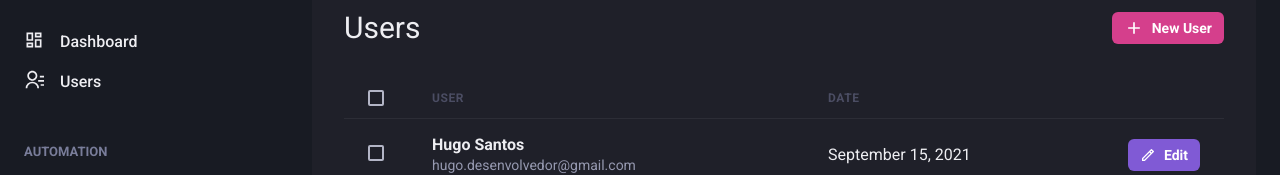
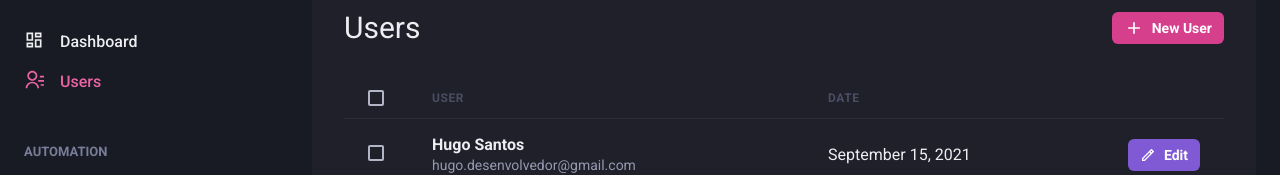
Before and after one commit to hugo-desenvolvedor/dashgo-reactjs, a Next.js app: page /users in a window 1280 px wide. Shown: the part 142-317 px from the top of the page. Built offline with nearby package versions, Linux system fonts and the light colour scheme.

Commit message:
feat: create active link component

```diff
--- /dev/null
+++ b/src/components/ActiveLink.tsx
@@ -0,0 +1,30 @@
+import Link, { LinkProps } from "next/link";
+import { useRouter } from "next/router";
+import { cloneElement, ReactElement } from "react";
+
+interface ActiveLinkProps extends LinkProps {
+    children: ReactElement;
+    shouldMatchExactlyHref?: boolean
+}
+
+export function ActiveLink({ children, shouldMatchExactlyHref = false, ...rest }: ActiveLinkProps) {
+    const { asPath } = useRouter()
+
+    let isActive = false;
+
+    if (shouldMatchExactlyHref && (asPath === rest.href || asPath === rest.as)) {
+        isActive = true
+    }
+
+    if (!shouldMatchExactlyHref && (asPath.startsWith(String(rest.href)) || asPath.startsWith(String(rest.as)))) {
+        isActive = true
+    }
+
+    return (
+        <Link {...rest}>
+            {cloneElement(children, {
+                color: isActive ? 'pink.400' : 'gayr.500'
+            })}
+        </Link>
+    )
+}
--- a/src/components/Sidebar/NavLink.tsx
+++ b/src/components/Sidebar/NavLink.tsx
@@ -1,5 +1,6 @@
-import { Link, Text, Icon, LinkProps, Link as ChakraLink } from '@chakra-ui/react'
+import { Text, Icon, LinkProps, Link as ChakraLink } from '@chakra-ui/react'
 import { ElementType } from 'react'
+import { ActiveLink } from '../ActiveLink'
 
 interface NavLinksProps extends LinkProps {
     icon: ElementType;
@@ -9,11 +10,11 @@ interface NavLinksProps extends LinkProps {
 
 export function NavLink({ icon, children, href, ...rest }: NavLinksProps) {
     return (
-        <Link href={href} passHref>
+        <ActiveLink href={href} passHref>
             <ChakraLink display="flex" align="center" {...rest}>
                 <Icon as={icon} fontSize="20"></Icon>
                 <Text ml="4" fontWeight="medium">{children}</Text>
             </ChakraLink>
-        </Link>
+        </ActiveLink>
     )
 }
```
